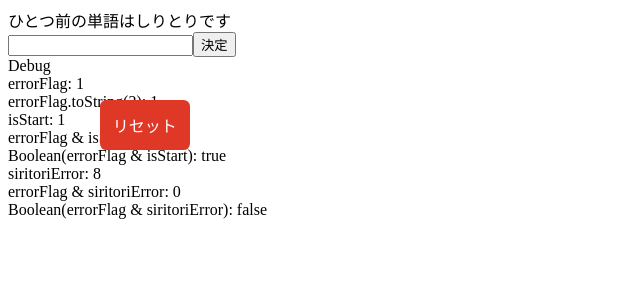
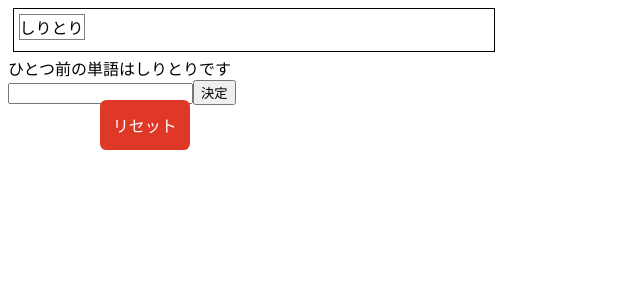
Before and after one commit to AkaishiTakumi/Siritori, a React (Vite) app: page / in a window 1280 px wide. Both pictures are taken after a click on the element "スタート". Shown: the top 300 px of the page, without its empty margins (0-640 px from the left). Built offline with nearby package versions, Linux system fonts and the light colour scheme.

Commit message:
[feat] しりとりの単語の履歴を表示できるようにする
#6
過去に使用した単語を表示

ひらがなに長音を追加

```diff
--- a/src/App.css
+++ b/src/App.css
@@ -9,3 +9,25 @@
     border-radius: 0.4rem; /* 角の丸み */
     cursor: pointer; /* カーソルをポインタに */
 }
+
+.handle-wheel {
+	margin: 0.3rem; /* 外側の余白 */
+	border: 0;
+	padding: 0;
+	width: 30rem;
+	height: 2.6rem;
+	overflow-x: scroll;
+	white-space: nowrap;
+	border: 1px solid black;
+}
+
+.handle-wheel-contents {
+	width: max-content;
+}
+
+.handle-wheel-contents-word {
+	display: inline-block;
+	width: max-content;
+	margin: 0.3rem;
+	border: 1px solid gray;
+}
--- a/src/App.tsx
+++ b/src/App.tsx
@@ -1,5 +1,5 @@
 import "./App.css";
-import { useState } from "react";
+import { useState, useRef } from "react";
 
 let flagI = 1;
 const isStart: number = flagI;
@@ -26,14 +26,22 @@ function App() {
 	const [vocabBook, setVocabBook] = useState([""]);
 
 	return (
-		<>
+		<div className="main">
 			<StartResetButton
 				errorFlag={errorFlag}
 				setErrorFlag={setErrorFlag}
 				setLastText={setLastText}
-				vocabBook={vocabBook}
 				setVocabBook={setVocabBook}
 			/>
+			{/* 一度もスタートを押していなければ、errorFlagは0 */}
+			{Boolean(errorFlag) && (
+				<>
+					<HorizontalScroll vocabBook={vocabBook} />
+					<div className="last-text">
+						ひとつ前の単語は{lastText}です
+					</div>
+				</>
+			)}
 			<TextUpdate
 				errorFlag={errorFlag}
 				setErrorFlag={setErrorFlag}
@@ -42,7 +50,32 @@ function App() {
 				vocabBook={vocabBook}
 				setVocabBook={setVocabBook}
 			/>
-		</>
+			{Boolean(errorFlag & siritoriError) && (
+				<div className="siritori-error">
+					ひとつ前の単語の末尾と入力した単語の先頭が一致しません
+				</div>
+			)}
+			{Boolean(errorFlag & hiraganaError) && (
+				<div className="hiragana-error">
+					ひらがな以外が入力されました
+				</div>
+			)}
+			{Boolean(errorFlag & oneError) && (
+				<div className="one-error">
+					入力が一文字だけでした 文字数を増やしてください
+				</div>
+			)}
+			{Boolean(errorFlag & nError) && (
+				<div className="n-error">
+					入力した単語の末尾が'ん'でした ゲームを終了します
+				</div>
+			)}
+			{Boolean(errorFlag & alreadyError) && (
+				<div className="already-error">
+					過去に使用した単語が入力されました ゲームを終了します
+				</div>
+			)}
+		</div>
 	);
 }
 
@@ -51,13 +84,11 @@ function StartResetButton({
 	errorFlag,
 	setErrorFlag,
 	setLastText,
-	vocabBook,
 	setVocabBook,
 }: {
 	errorFlag: number;
 	setErrorFlag: (errorFlag: number) => void;
 	setLastText: (lastText: string) => void;
-	vocabBook: string[];
 	setVocabBook: (vocabBook: string[]) => void;
 }) {
 	// スタートボタンをクリックしたとき、フラグをisStartにする
@@ -92,13 +123,8 @@ function TextUpdate({
 }) {
 	return (
 		<>
-			{/* 一度もスタートを押していなければ、errorFlagは0 */}
-			{Boolean(errorFlag) && (
-				<div className="last-text">ひとつ前の単語は{lastText}です</div>
-			)}
 			{Boolean(errorFlag & isStart) && (
 				<NewText
-					errorFlag={errorFlag}
 					setErrorFlag={setErrorFlag}
 					lastText={lastText}
 					setLastText={setLastText}
@@ -106,64 +132,18 @@ function TextUpdate({
 					setVocabBook={setVocabBook}
 				/>
 			)}
-			{Boolean(errorFlag & siritoriError) && (
-				<div className="siritori-error">
-					ひとつ前の単語の末尾と入力した単語の先頭が一致しません
-				</div>
-			)}
-			{Boolean(errorFlag & hiraganaError) && (
-				<div className="hiragana-error">
-					ひらがな以外が入力されました
-				</div>
-			)}
-			{Boolean(errorFlag & oneError) && (
-				<div className="one-error">
-					入力が一文字だけでした 文字数を増やしてください
-				</div>
-			)}
-			{Boolean(errorFlag & nError) && (
-				<div className="n-error">
-					入力した単語の末尾が'ん'でした ゲームを終了します
-				</div>
-			)}
-			{Boolean(errorFlag & alreadyError) && (
-				<div className="already-error">
-					過去に使用した単語が入力されました ゲームを終了します
-				</div>
-			)}
-			<div className="debug">
-				<div className="debug-text">Debug</div>
-				<div>errorFlag: {errorFlag}</div>
-				<div>errorFlag.toString(2): {errorFlag.toString(2)}</div>
-				<div>isStart: {isStart}</div>
-				<div>errorFlag & isStart: {errorFlag & isStart}</div>
-				<div>
-					Boolean(errorFlag & isStart):{" "}
-					{Boolean(errorFlag & isStart) ? "true" : "false"}
-				</div>
-				<div>siritoriError: {siritoriError}</div>
-				<div>
-					errorFlag & siritoriError: {errorFlag & siritoriError}
-				</div>
-				<div>
-					Boolean(errorFlag & siritoriError):{" "}
-					{Boolean(errorFlag & siritoriError) ? "true" : "false"}
-				</div>
-			</div>
 		</>
 	);
 }
 
 // 単語の更新
 function NewText({
-	errorFlag,
 	setErrorFlag,
 	lastText,
 	setLastText,
 	vocabBook,
 	setVocabBook,
 }: {
-	errorFlag: number;
 	setErrorFlag: (errorFlag: number) => void;
 	lastText: string;
 	setLastText: (lastText: string) => void;
@@ -201,7 +181,7 @@ function NewText({
 		}
 
 		// ひらがな以外が入力された
-		else if (!/^[ぁ-ん]+$/.test(newText)) {
+		else if (!/^[ぁ-んー]+$/.test(newText)) {
 			setErrorFlag(isStart | hiraganaError);
 		}
 
@@ -236,5 +216,30 @@ function NewText({
 		</>
 	);
 }
+function HorizontalScroll({ vocabBook }: { vocabBook: string[] }) {
+	const containerRef = useRef<HTMLDivElement>(null);
+
+	const handleWheel = (e: React.WheelEvent<HTMLDivElement>) => {
+		if (containerRef.current) {
+			containerRef.current.scrollLeft += e.deltaY;
+		}
+	};
+
+	return (
+		<div className="handle-wheel" ref={containerRef} onWheel={handleWheel}>
+			{/* 横に長いコンテンツ */}
+			<div className="handle-wheel-contents">
+				{vocabBook.map((word, index) => (
+					<span
+						key={index}
+						className="handle-wheel-contents-word"
+					>
+						{word}
+					</span>
+				))}
+			</div>
+		</div>
+	);
+}
 
 export default App;
```
